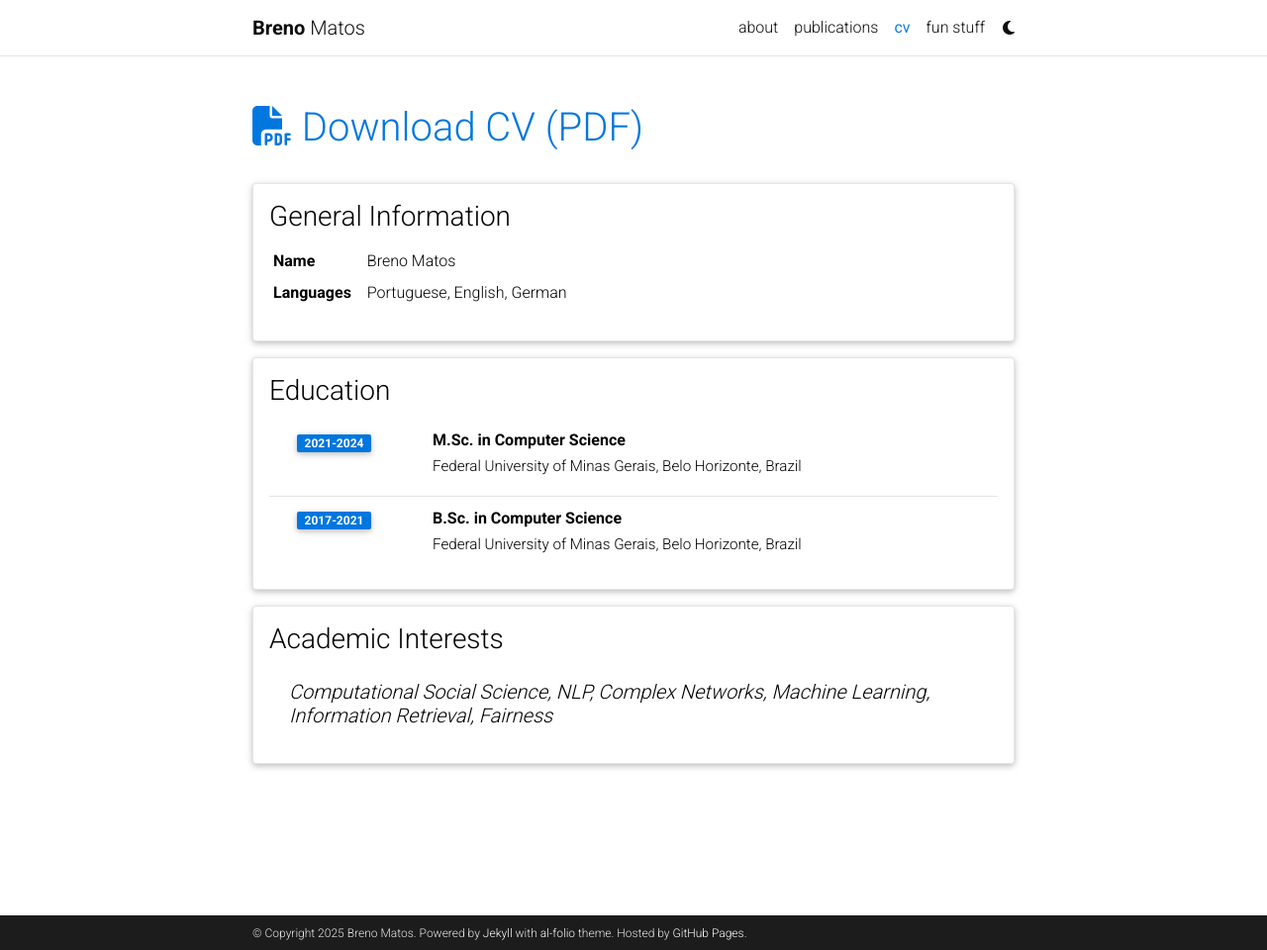
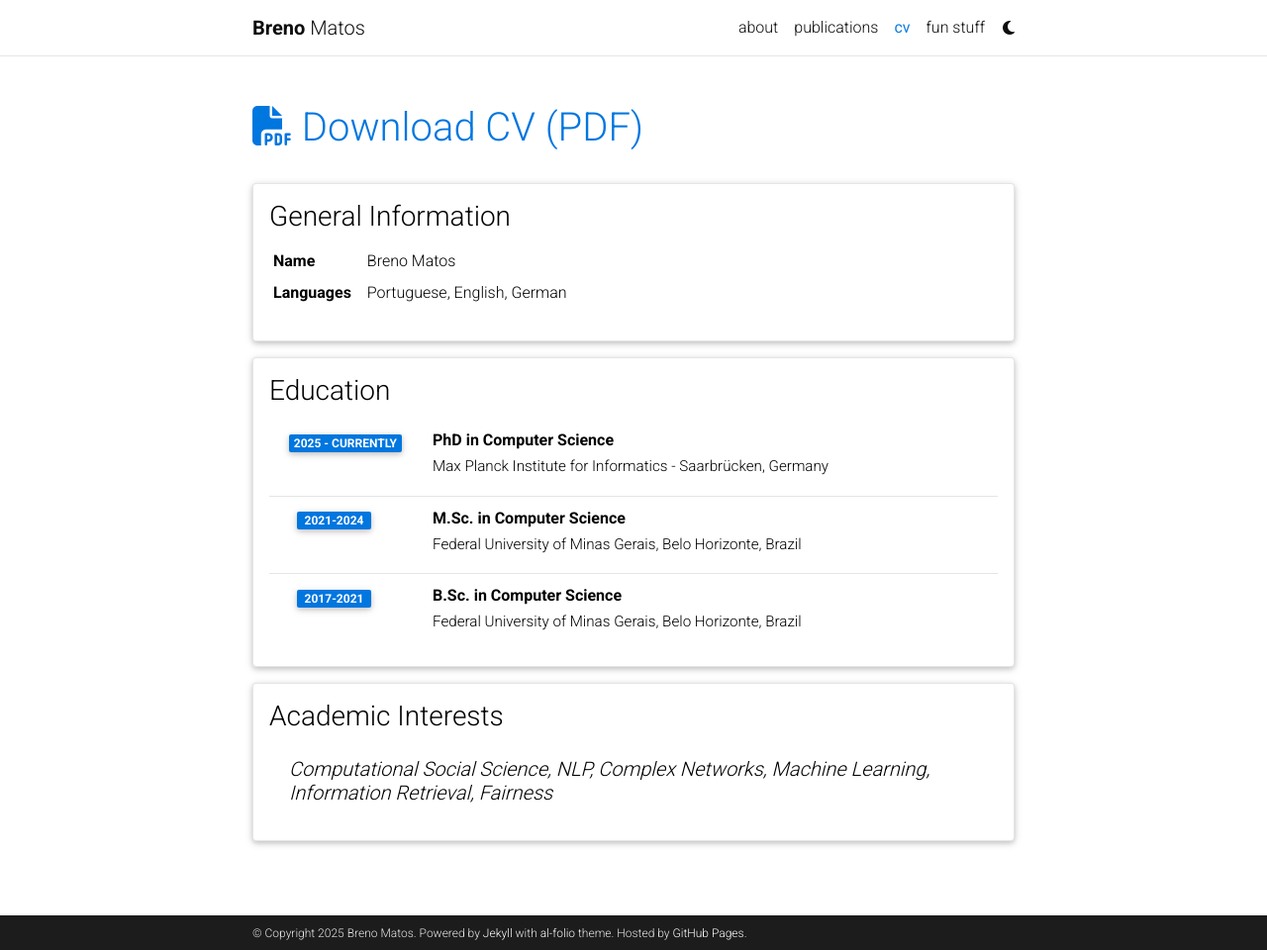
Before and after one commit to brenomatos/brenomatos.github.io, a Jekyll site: the page built from _pages/cv.md, in a window 1280 px wide and 960 px high. Shown: the whole window at 99% size. Built offline with Jekyll 4.4.1, drawn with Linux system fonts in a browser that asks for light colours; comment, search, counter and statistics services are not loaded; a style sheet for code colours, icons or effects is not loaded.

Commit message:
atualiza cv

```diff
--- a/_data/cv.yml
+++ b/_data/cv.yml
@@ -9,6 +9,9 @@
 - title: Education
   type: time_table
   contents:
+    - title: PhD in Computer Science
+      institution: Max Planck Institute for Informatics - Saarbrücken, Germany
+      year: 2025 - Currently
     - title: M.Sc. in Computer Science
       institution: Federal University of Minas Gerais, Belo Horizonte, Brazil
       year: 2021-2024
```
